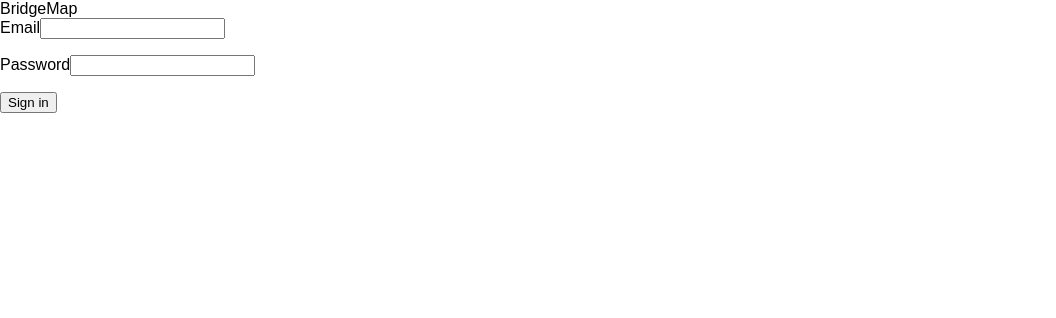
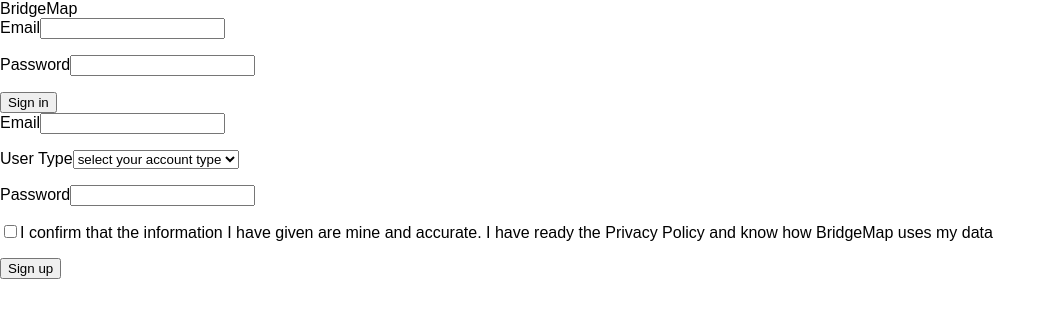
Before and after one commit to Gbaja/BridgeMapApp, a React (Create React App) app: page / in a window 1280 px wide. Shown: the top 318 px of the page, without its empty margins (0-1056 px from the left). Built offline with nearby package versions, Linux system fonts and the light colour scheme.

Commit message:
Created signup form
Created a basic signup form using redux form. I still need to handle submission and validation.

```diff
--- a/src/components/App.js
+++ b/src/components/App.js
@@ -1,6 +1,7 @@
 import React, { Component } from 'react';
 
 import LoginContainer from './Login/LoginContainer';
+import SignupContainer from './Signup/SignupContainer';
 
 class App extends Component {
 
@@ -9,6 +10,7 @@
       <div className="App">
        BridgeMap
        <LoginContainer />
+       <SignupContainer/>
       </div>
     );
   }
--- /dev/null
+++ b/src/components/Signup/SignupContainer.js
@@ -0,0 +1,17 @@
+import React, { Component } from 'react';
+import {reduxForm} from "redux-form";
+
+
+import SignupForm from './SignupForm';
+
+class SignupContainer extends Component {
+  render() {
+    return (
+      <div>
+        <SignupForm />
+      </div>
+    )
+  }
+}
+
+export default reduxForm({form: "Signup form"})(SignupContainer);
--- /dev/null
+++ b/src/components/Signup/SignupForm.js
@@ -0,0 +1,38 @@
+import React, { Fragment } from "react";
+import { Field } from "redux-form";
+
+import { renderFormFields } from "../../helpers/reduxform";
+
+const SignupForm = () => {
+  return (
+    <Fragment>
+      <Field label="Email" name="email" component={renderFormFields} />
+      <Field
+        label="User Type"
+        name="userType"
+        component={renderFormFields}
+        select
+        options={{
+          select: "select your account type",
+          Mentor: "Young person",
+          Mentee: "Workshop facilitator"
+        }}
+      />
+      <Field
+        label="Password"
+        name="password"
+        type="password"
+        component={renderFormFields}
+      />
+      <Field
+        type="checkbox"
+        label="I confirm that the information I have given are mine and accurate. I have ready the Privacy Policy and know how BridgeMap uses my data"
+        name="confirmDetails"
+        component={renderFormFields}
+      />
+      <button type="submit">Sign up</button>
+    </Fragment>
+  );
+};
+
+export default SignupForm;
```
